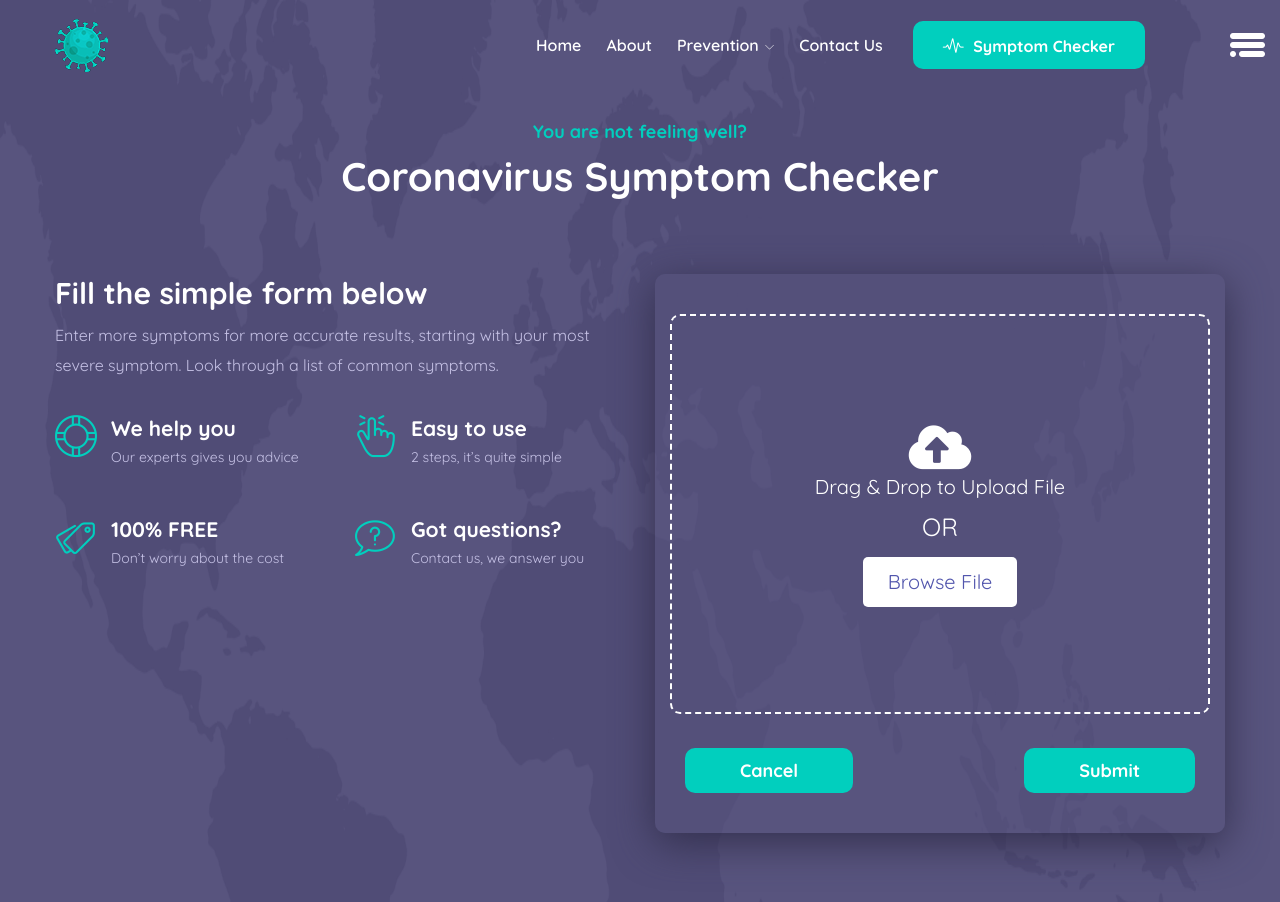
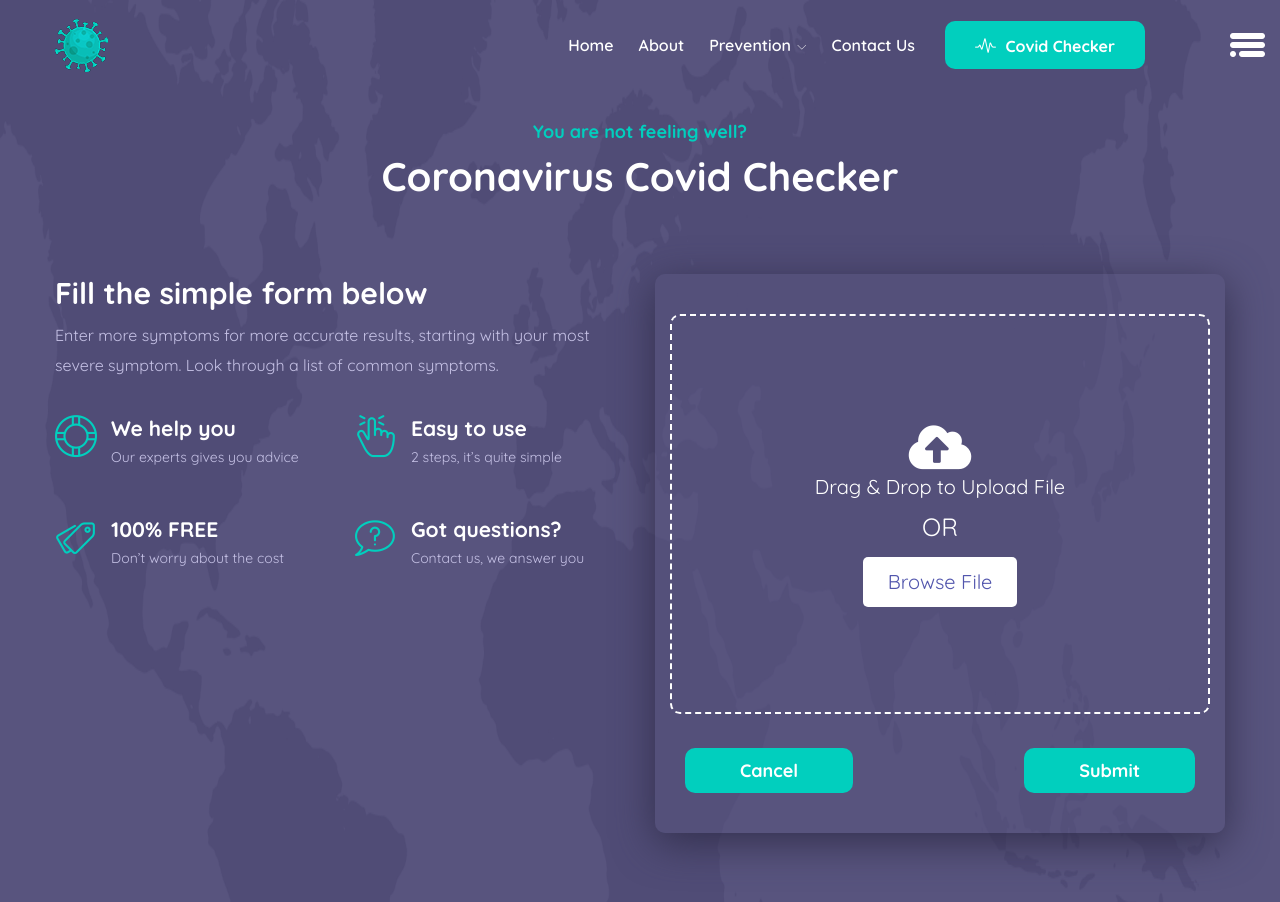
Before and after one commit to OmarKhalil10/Covid-19-Detector-Website-Using-Deep-Learning, a Flask app: page /symptom-checker in a window 1280 px wide. Shown: the top 902 px of the page. Run offline with Flask 2, Linux system fonts and the light colour scheme; some libraries are stand-ins or nearby versions.

Commit message:
Covid Checker

```diff
--- a/templates/layouts/dark.html
+++ b/templates/layouts/dark.html
@@ -54,7 +54,7 @@
                         </a>
                         <ul class="list">
                             <li><a href="/symptom">Typical Symptoms</a></li>
-                            <li><a href="/symptom-checker">Symptom Checker</a></li>
+                            <li><a href="/symptom-checker">Covid Checker</a></li>
                             <li><a href="/prevention">Prevention</a></li>
                             <li><a href="/virus-checker">Coronavirus Checker</a></li>
                             <li><a href="/faq">Faqs</a></li>
@@ -64,7 +64,7 @@
           </ul>
         </div>
         <div class="menu_btm">
-          <a class="green_btn" href="/symptom-checker"><i class="linearicons-pulse"></i> Symptom Checker</a>
+          <a class="green_btn" href="/symptom-checker"><i class="linearicons-pulse"></i> Covid Checker</a>
         </div>
       </div>
 
@@ -190,7 +190,7 @@
                         </a>
                         <ul class="dropdown-menu">
                             <li><a href="/symptom">Typical Symptoms</a></li>
-                            <li><a href="/symptom-checker">Symptom Checker</a></li>
+                            <li><a href="/symptom-checker">Covid Checker</a></li>
                             <li><a href="/prevention">Prevention</a></li>
                             <li><a href="/virus-checker">Coronavirus Checker</a></li>
                         </ul>
@@ -202,7 +202,7 @@
                 </ul>
                 <ul class="nav navbar-nav navbar-right">
                   <li class="checker_btn">
-                    <a href="/symptom-checker"><i class="linearicons-pulse"></i> Symptom Checker</a>
+                    <a href="/symptom-checker"><i class="linearicons-pulse"></i> Covid Checker</a>
                   </li>
                 </ul>
               </div>
--- a/templates/layouts/virius-checker.html
+++ b/templates/layouts/virius-checker.html
@@ -62,7 +62,7 @@
                         </a>
                         <ul class="list">
                             <li><a href="/symptom">Typical Symptoms</a></li>
-                            <li><a href="/symptom-checker">Symptom Checker</a></li>
+                            <li><a href="/symptom-checker">Covid Checker</a></li>
                             <li><a href="/prevention">Prevention</a></li>
                             <li><a href="/virus-checker">Coronavirus Checker</a></li>
                             <li><a href="/faq">Faqs</a></li>
--- a/templates/pages/symptom-checker.html
+++ b/templates/pages/symptom-checker.html
@@ -1,11 +1,11 @@
-{% extends 'layouts/dark.html' %} {% block title %}Symptom Checker - CovDec{% endblock %}
+{% extends 'layouts/dark.html' %} {% block title %}Covid Checker - CovDec{% endblock %}
 {% block content %}
 <section class="breadcrumb_area dark_breadcrumb">
     <img class="tp_img" src="/static/images/breadcrumb/checker-banner-map.png" alt>
     <div class="container">
         <div class="breadcrumb_text">
             <h6>You are not feeling well?</h6>
-            <h3>Coronavirus Symptom Checker</h3>
+            <h3>Coronavirus Covid Checker</h3>
         </div>
         <div class="row checker_box_inner">
             <div class="col-lg-6">
```
Also changed, not shown: templates/layouts/main.html (+4 -4 lines).
